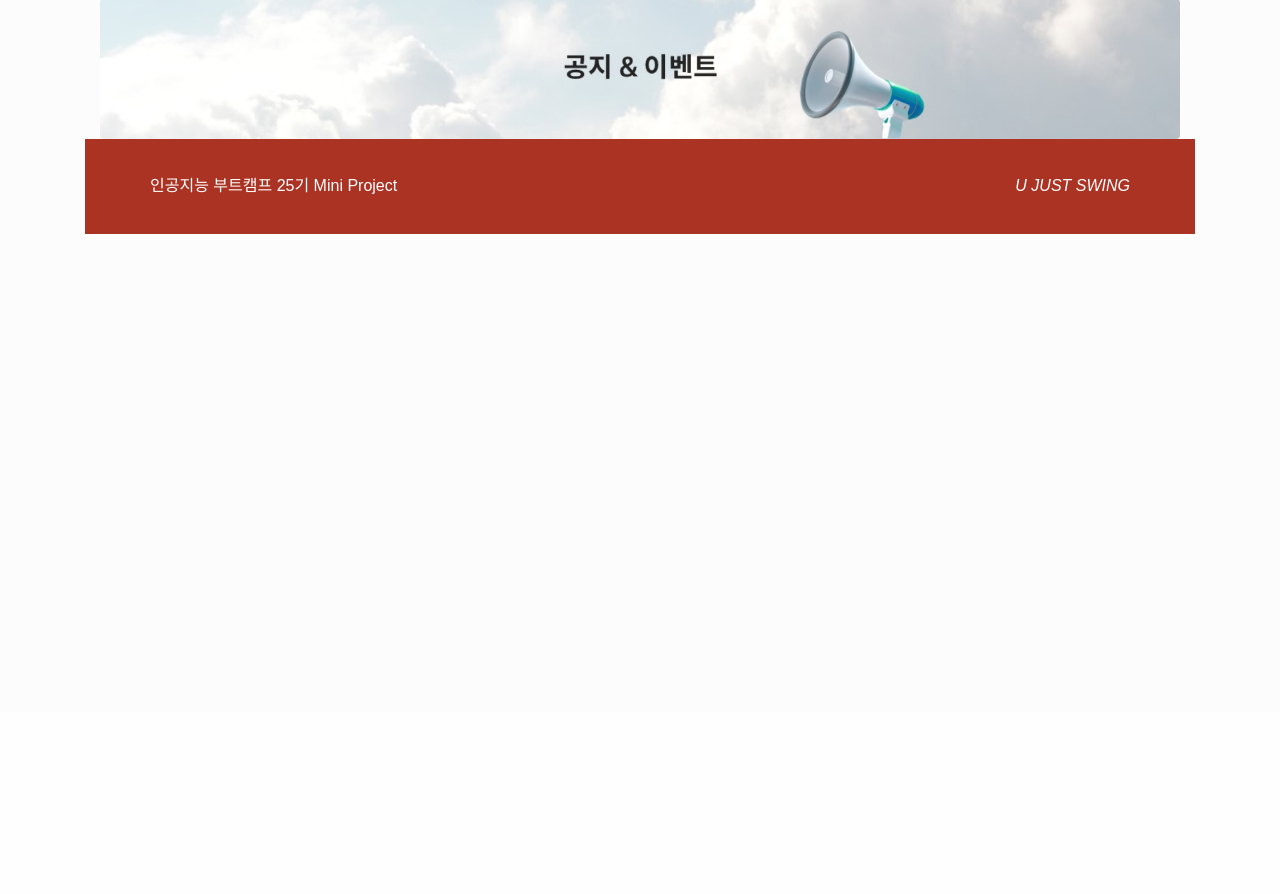
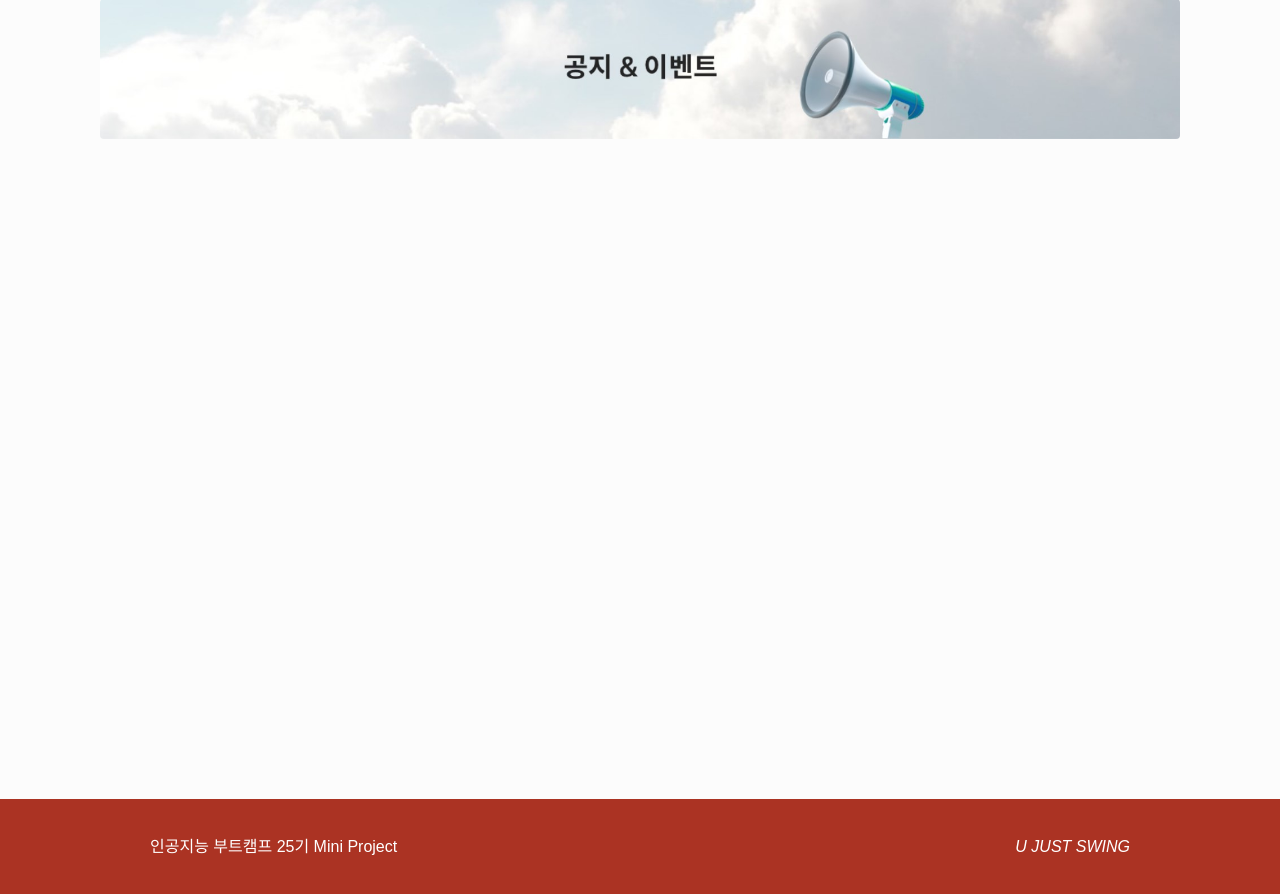
Before and after one commit to Dawnnote/Django_Screen_Golf_Review, a Django app: page /post in a window 1280 px wide. Shown: the part 88-982 px from the top of the page. Before the commit the page ends 322 px from the top, so only its background shows below. Run offline with Django 4.2, Linux system fonts and the light colour scheme; data that the repository does not hold is empty; some libraries are stand-ins or nearby versions; some web fonts are replaced; grey boxes are pictures that could not be loaded.

Commit message:
하단 footer 고정을 위한 container 수정

```diff
--- a/golf_review/golf/templates/notice/base.html
+++ b/golf_review/golf/templates/notice/base.html
@@ -14,13 +14,13 @@
 <body>
 
     {% block header %}{% endblock header %}
-    <div class="container">
+    <div class="container min-vh-100">
         <div class="col-md-12">
             <img src="{% static 'golf/assets/notice.jpg' %}" class="img-fluid rounded" alt="Header Image">
-          </div>
+        </div>
     {% block content %}{% endblock content %}
-    {% block footer %}{% endblock footer %}
 
   </div>
+  {% block footer %}{% endblock footer %}
 </body>
 </html>
```
